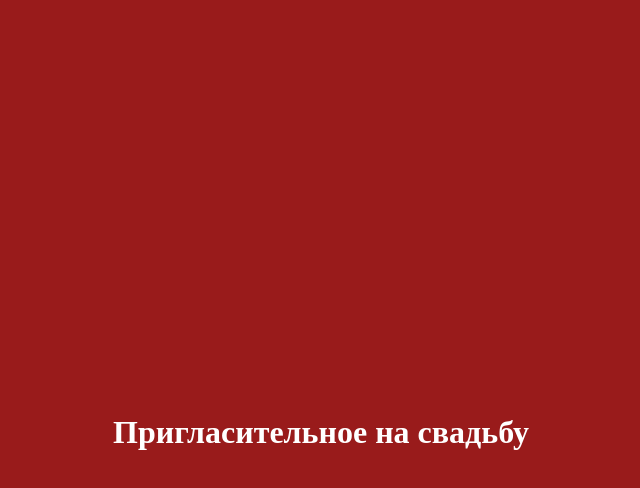
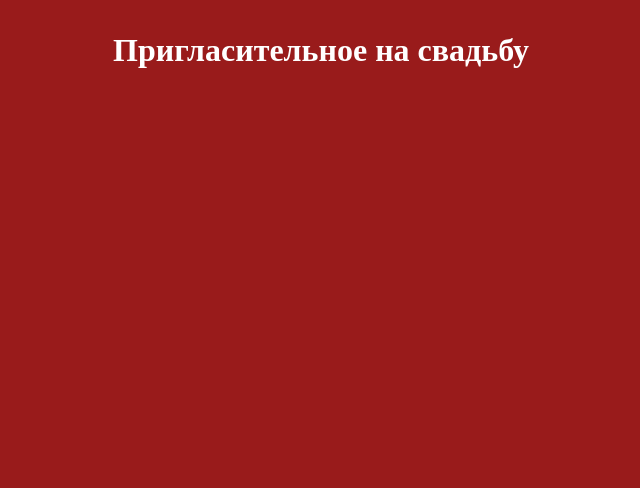
Before and after one commit to FrMks/wedding-invite, a React (Vite) app: page / in a window 1280 px wide. Shown: the top 488 px of the page, without its empty margins (351-991 px from the left). Built offline with nearby package versions, Linux system fonts and the light colour scheme.

Commit message:
feat: words in start position by vertical

```diff
--- a/src/App.tsx
+++ b/src/App.tsx
@@ -31,12 +31,12 @@ function App() {
         flex
         flex-col
         items-center
-        justify-center
+        justify-start
         overflow-hidden px-0 gap-8">
       <h1 className="
         text-4xl sm:text-5xl md:text-6xl lg:text-7xl
         text-white
-        font-bold text-center
+        font-bold text-left
         px-2 sm:px-4 md:px-8
         flex-shrink-0">
         Пригласительное на свадьбу
```
